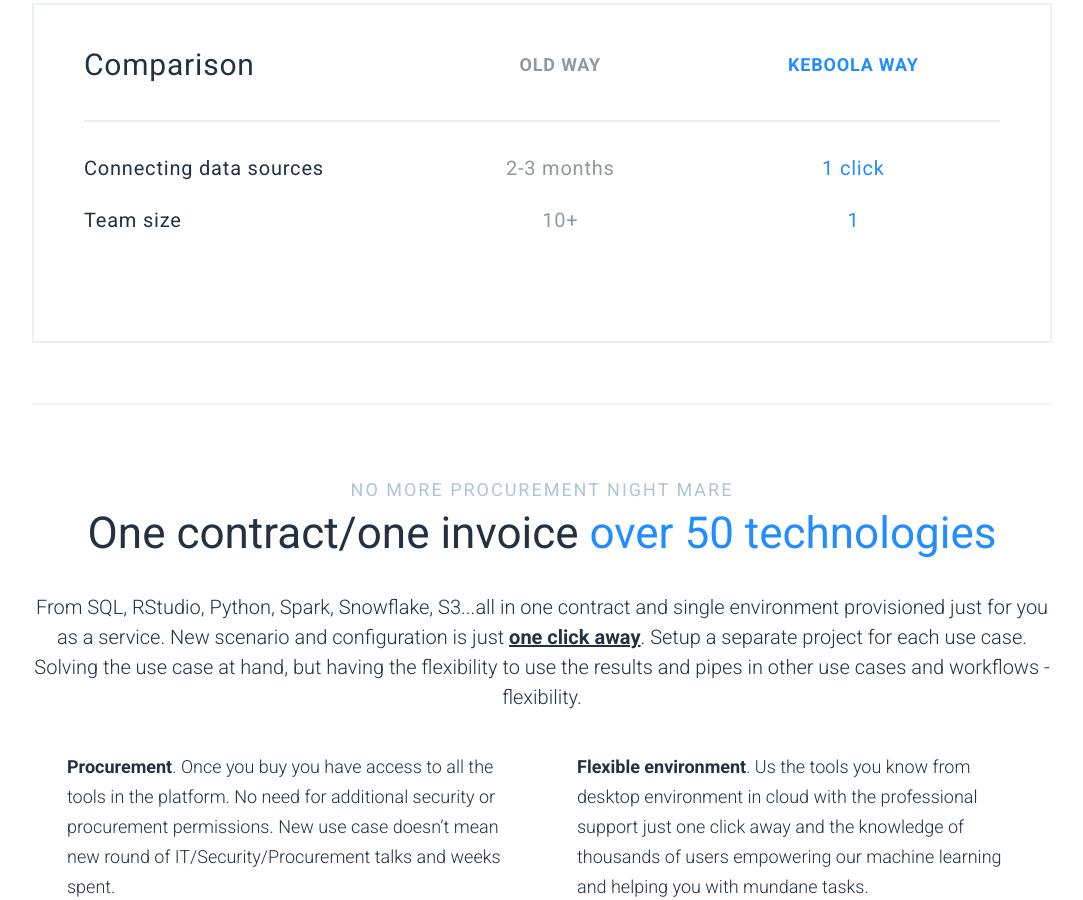
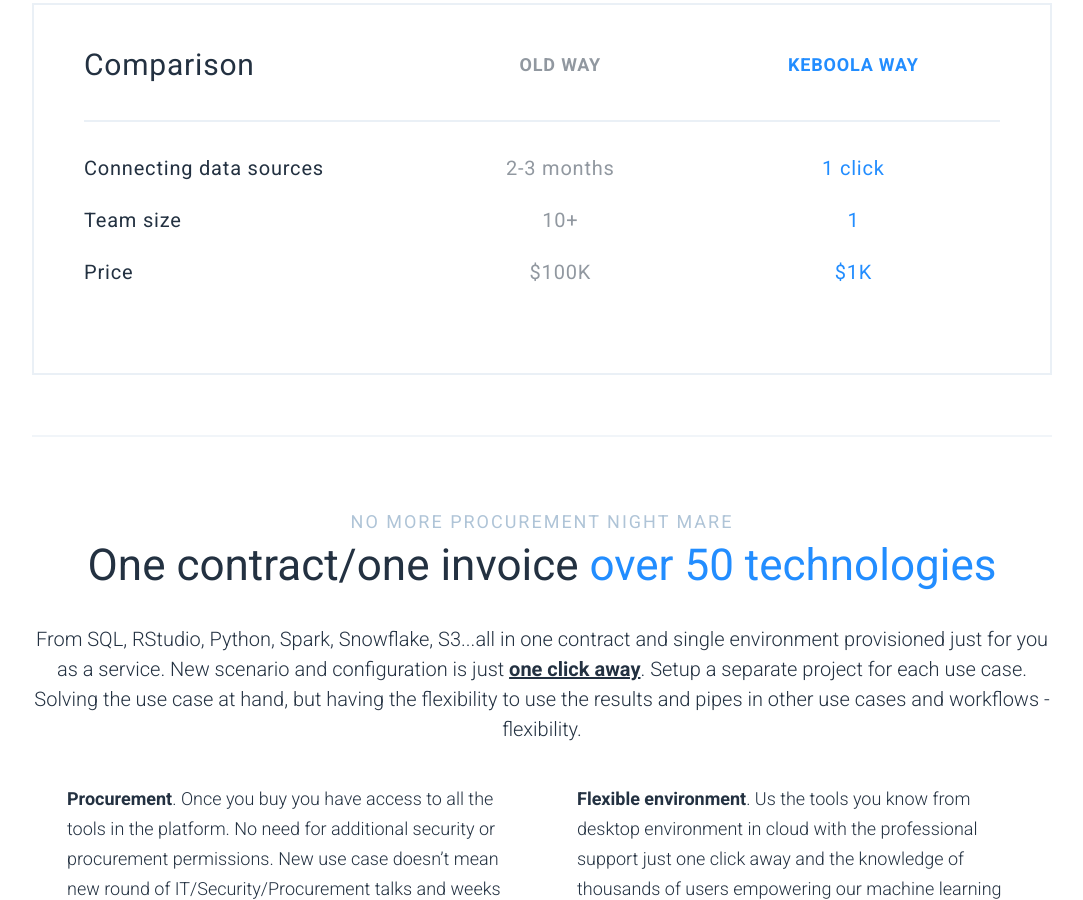
Before and after one commit to keboola/website, a Jekyll site: the page built from _product/product.md, in a window 1280 px wide and 900 px high, scrolled down 2560 px. Shown: the whole window, without its empty margins (98-1181 px from the left). Built offline with Jekyll 4.4.1, drawn with Linux system fonts in a browser that asks for light colours; nearby versions of some CDN libraries.

Commit message:
Update from Forestry.io - Updated product.md

```diff
--- a/_product/product.md
+++ b/_product/product.md
@@ -74,7 +74,9 @@
   - name: Team size
     valueold: 10+
     valuenew: '1'
-  - {}
+  - name: Price
+    valueold: "$100K"
+    valuenew: "$1K"
   - {}
   - {}
 - template: horizontal-rule
```
